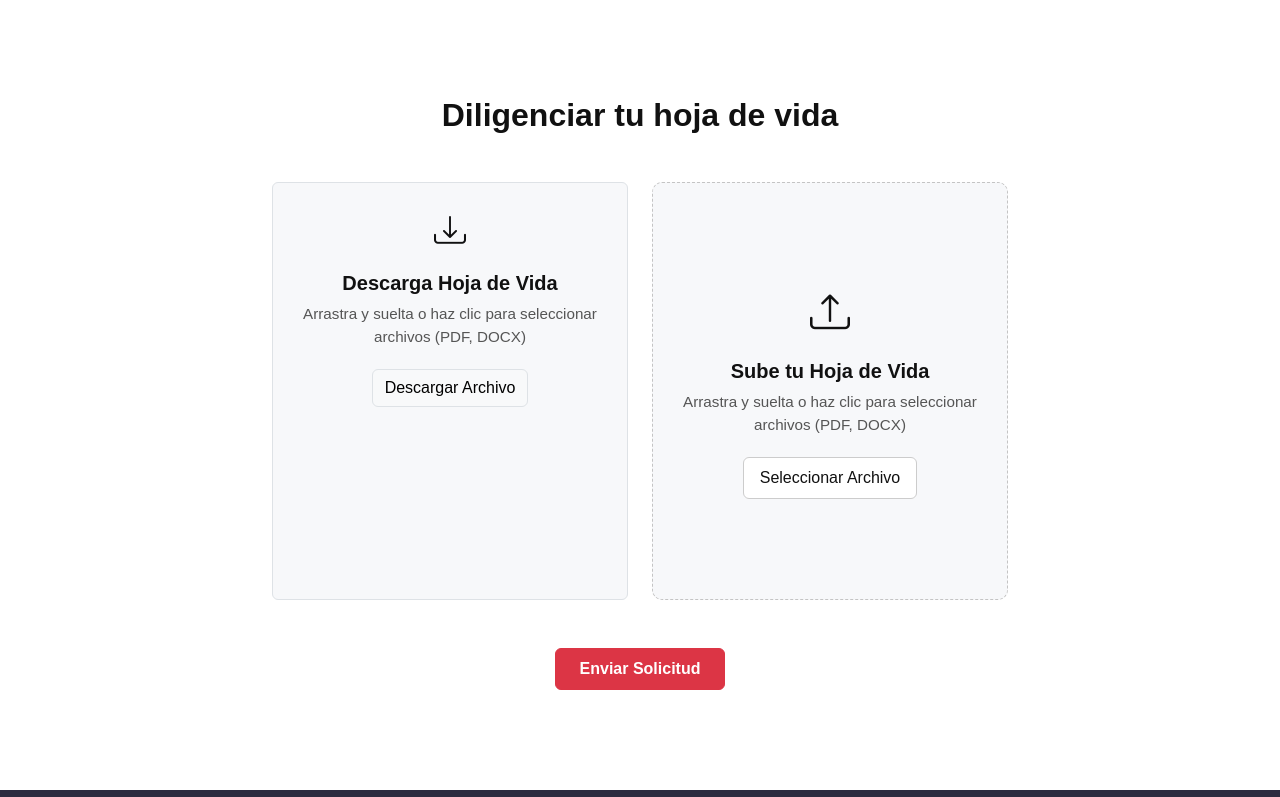
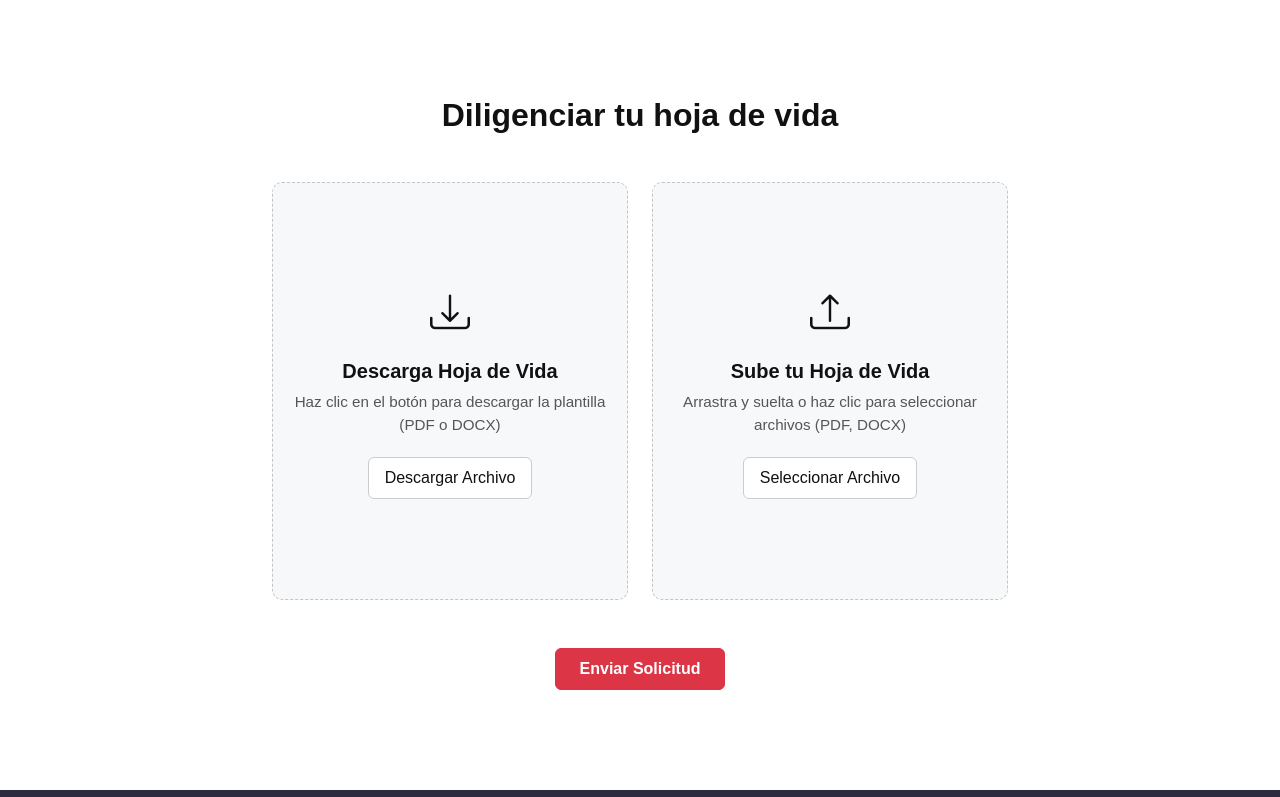
Before and after one commit to 811sg/Uni.Medellin, a plain HTML site: page HTML/aplicar.html in a window 1280 px wide. Shown: the part 618-1415 px from the top of the page. Drawn offline with nearby package versions, Linux system fonts and the light colour scheme.

Commit message:
avance 1

```diff
--- a/HTML/aplicar.html
+++ b/HTML/aplicar.html
@@ -64,17 +64,16 @@
     <div class="row justify-content-center g-4">
 <!-- DESCARGAR -->
 <div class="col-md-4">
-  <div class="upload-box text-center p-4 border rounded">
-    <i class="bi bi-download fs-2"></i>
+  <div class="upload-box">
+    <i class="bi bi-download"></i>
     <h5 class="mt-3">Descarga Hoja de Vida</h5>
-    <p>Arrastra y suelta o haz clic para seleccionar archivos (PDF, DOCX)</p>
-
-    <!-- Botón de descarga real -->
-    <a href="/documento/Modelo_Hoja_de_Vida_Monitoria.pdf" download class="btn btn-light border">
+    <p>Haz clic en el botón para descargar la plantilla (PDF o DOCX)</p>
+    <a href="/documento/Modelo_Hoja_de_Vida_Monitoria.pdf" download class="btn btn-white">
       Descargar Archivo
     </a>
   </div>
 </div>
+
 
 
       <!-- SUBIR -->
```
